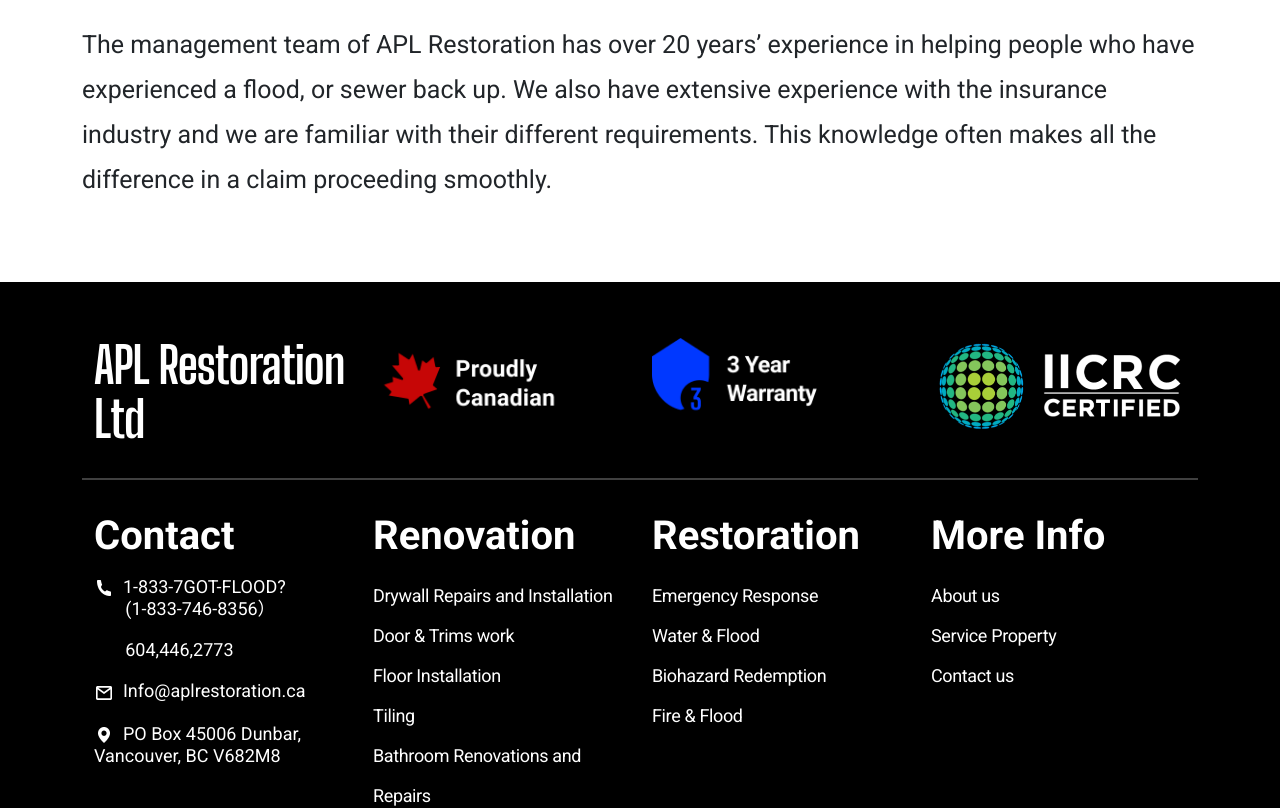
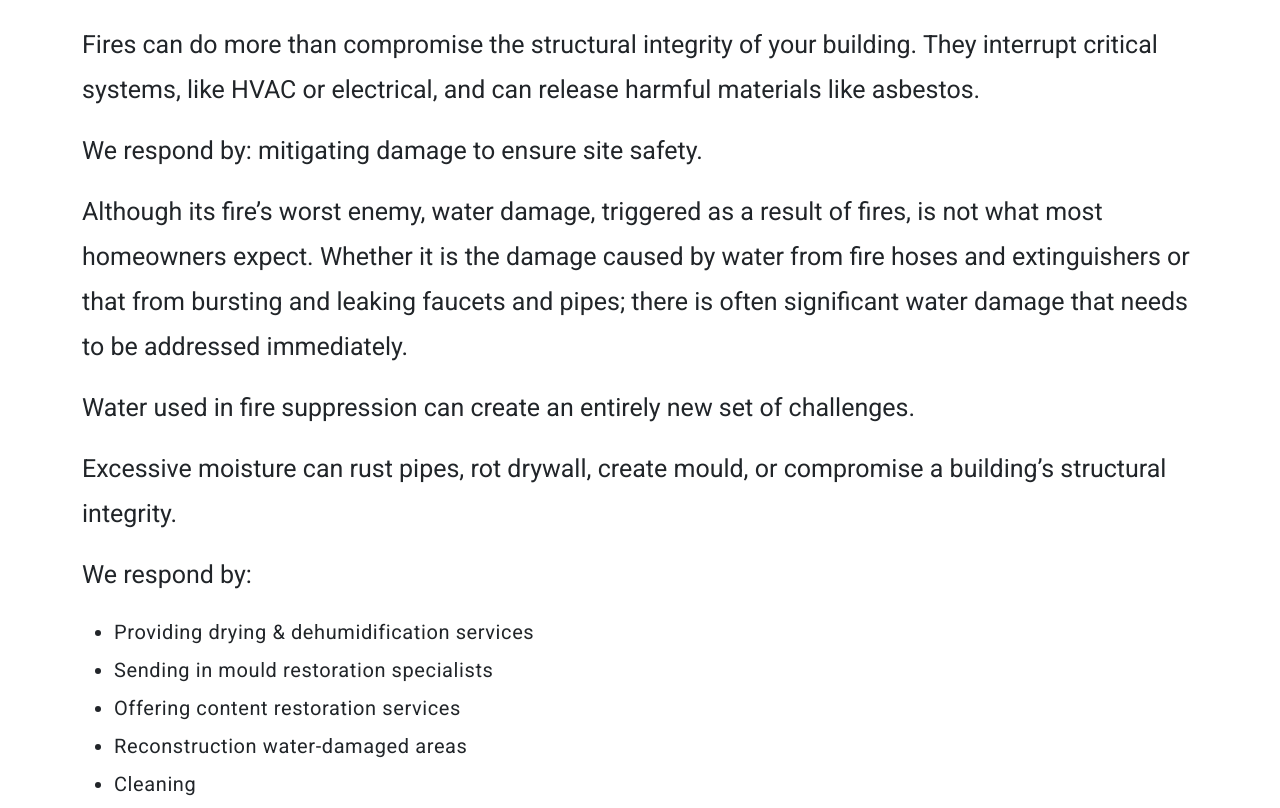
Before and after one commit to aplrestoration/apl-react, a React (Create React App) app: page /fire-and-smoke in a window 1280 px wide. Shown: the part 720-1528 px from the top of the page. Built offline with nearby package versions, Linux system fonts and the light colour scheme.

Commit message:
inserted subpage content

```diff
--- a/src/pages/BasementFinishing.js
+++ b/src/pages/BasementFinishing.js
@@ -11,12 +11,24 @@
 
       <div className="container page-text-container">
         <p>
-          The management team of APL Restoration has over 20 years’ experience
-          in helping people who have experienced a flood, or sewer back up. We
-          also have extensive experience with the insurance industry and we are
-          familiar with their different requirements. This knowledge often makes
-          all the difference in a claim proceeding smoothly.
+          Are you looking to build out your dream basement? Our team at APL
+          Restoration can help, we offer professional basement finishing
+          services to homeowners in Greater Vancouver. Our experts take the
+          guesswork out of basement finishingby planning the work and sticking
+          to the plan. Contact our experts today to get started on your basement
+          finishing project.
         </p>
+        <p>Steps to Finishing Your Basement:</p>
+        <ul className="page-li">
+          <li>Insulation Installation</li>
+          <li>Framing Walls</li>
+          <li>Drywall Installation</li>
+          <li>Drywall Finishing</li>
+          <li>Wall painting</li>
+          <li>Trim work</li>
+          <li>Subflooring and Flooring Installation</li>
+          <li>Basement Ceiling Finish</li>
+        </ul>
       </div>
     </div>
   );
--- a/src/pages/BathroomFinishing.js
+++ b/src/pages/BathroomFinishing.js
@@ -1,8 +1,8 @@
-import React from 'react'
+import React from "react";
 
 const BathroomFinishing = () => {
-    return (
-        <div className="page-container">
+  return (
+    <div className="page-container">
       <div className="container-fluid page-hero">
         <div className="container">
           <h1 className="page-title">Bathroom Finishing</h1>
@@ -11,15 +11,34 @@
 
       <div className="container page-text-container">
         <p>
-          The management team of APL Restoration has over 20 years’ experience
-          in helping people who have experienced a flood, or sewer back up. We
-          also have extensive experience with the insurance industry and we are
-          familiar with their different requirements. This knowledge often makes
-          all the difference in a claim proceeding smoothly.
+          Make the bathroom your favorite room in the house. APL Restoration Ltd
+          will help you create your dream bathroom from start to finish.
+        </p>
+        <p>Our Services:</p>
+        <ul className="page-li">
+          <li>drywall repair</li>
+          <li>replacing outdated tile or updating paint colors</li>
+          <li>new window treatments</li>
+          <li>replacing shower curtains with fashionable shower doors</li>
+          <li>installing molding</li>
+          <li>
+            replacing fixtures such as faucets, towel bars, mirrors and medicine
+            cabinets or hardware on vanity drawers
+          </li>
+          <li>
+            sanding wood features like a vanity and staining it a new shade
+          </li>
+          <li>replacing the sink</li>
+          <li>re-grouting your tile</li>
+          <li>adding a fresh bead of caulk around your bathtub</li>
+        </ul>
+        <p>
+          Be sure, our trusted handymen can help your bathroom renovation go
+          smoothly.
         </p>
       </div>
     </div>
-    )
-}
+  );
+};
 
-export default BathroomFinishing
+export default BathroomFinishing;
--- a/src/pages/Demolition.js
+++ b/src/pages/Demolition.js
@@ -1,8 +1,8 @@
-import React from 'react'
+import React from "react";
 
 const Demolition = () => {
-    return (
-        <div className="page-container">
+  return (
+    <div className="page-container">
       <div className="container-fluid page-hero">
         <div className="container">
           <h1 className="page-title">Demolition</h1>
@@ -11,15 +11,15 @@
 
       <div className="container page-text-container">
         <p>
-          The management team of APL Restoration has over 20 years’ experience
-          in helping people who have experienced a flood, or sewer back up. We
-          also have extensive experience with the insurance industry and we are
-          familiar with their different requirements. This knowledge often makes
-          all the difference in a claim proceeding smoothly.
+          When any environmental hazards are involved, it’s more than just a
+          routine dismantlement project. You need an experienced, highly
+          knowledgeable contractor to do the job right safely, cost-effectively,
+          and in full regulatory compliance.<br/> APL Restoration is the right
+          choice. We look forward to covering all your demolition needs.
         </p>
       </div>
     </div>
-    )
-}
+  );
+};
 
-export default Demolition
+export default Demolition;
--- a/src/pages/DoorAndTrimWorks.js
+++ b/src/pages/DoorAndTrimWorks.js
@@ -1,8 +1,8 @@
-import React from 'react'
+import React from "react";
 
 const DoorAndTrimWorks = () => {
-    return (
-        <div className="page-container">
+  return (
+    <div className="page-container">
       <div className="container-fluid page-hero">
         <div className="container">
           <h1 className="page-title">Door & Trimworks</h1>
@@ -11,15 +11,27 @@
 
       <div className="container page-text-container">
         <p>
-          The management team of APL Restoration has over 20 years’ experience
-          in helping people who have experienced a flood, or sewer back up. We
-          also have extensive experience with the insurance industry and we are
-          familiar with their different requirements. This knowledge often makes
-          all the difference in a claim proceeding smoothly.
+          APL Restoration provide you with a full range of doors and trims
+          services.
+        </p>
+
+        <p>
+          Trim is any strip of wood, aluminum or other materials that are placed
+          on a surface to provide texture and depth. It can be decorative or
+          more generic, but it's everything from basic baseboards to
+          window castings and crown mouldings. Even chair rails and wainscoting
+          are a part of the interior trim family.
+        </p>
+
+        <p>
+          Door and window trim covers the gap between the frame and the wall and
+          provides an elegant finish. As the casing defines a perimeter and is a
+          highly visible feature, it should blend with the architectural style
+          of the room.
         </p>
       </div>
     </div>
-    )
-}
+  );
+};
 
-export default DoorAndTrimWorks
+export default DoorAndTrimWorks;
--- a/src/pages/DrywallService.js
+++ b/src/pages/DrywallService.js
@@ -1,4 +1,4 @@
-import React from 'react'
+import React from "react";
 
 const DrywallService = () => {
   return (
@@ -11,15 +11,22 @@
 
       <div className="container page-text-container">
         <p>
-            The management team of APL Restoration has over 20 years’ experience
-            in helping people who have experienced a flood, or sewer back up. We
-            also have extensive experience with the insurance industry and we are
-            familiar with their different requirements. This knowledge often makes
-            all the difference in a claim proceeding smoothly.
+          Over the years, the walls in your home are going to sustain a lot of
+          wear and tear, from being cracked and dented by door handles to
+          getting scraped and scuffed during renovation projects. Fortunately,
+          the team here at APL Restoration Ltd has a lot of expertise in drywall
+          repairs. We will patch-up and repaint your damaged drywall quickly and
+          cleanly, so that it looks pretty much brand new.
+        </p>
+
+        <p>
+          At APL Restoration Ltd we strive to provide the highest quality
+          service to maintain total honesty, fairness, and transparency in the
+          relationships we develop with our customers.
         </p>
       </div>
     </div>
-    )
-}
+  );
+};
 
-export default DrywallService
+export default DrywallService;
--- a/src/pages/EmergencyResponse.js
+++ b/src/pages/EmergencyResponse.js
@@ -11,11 +11,31 @@
 
       <div className="container page-text-container">
         <p>
-          The management team of APL Restoration has over 20 years’ experience
-          in helping people who have experienced a flood, or sewer back up. We
-          also have extensive experience with the insurance industry and we are
-          familiar with their different requirements. This knowledge often makes
-          all the difference in a claim proceeding smoothly.
+          Most properties can be dried in 2-4 days using our Quick Dry System.
+          Whatever the cause, APL Restoration professional damage restoration
+          services are available 365 days a year, 24 hours a day to respond to
+          an emergency.
+        </p>
+
+        <p>
+          You get our Quick Dry System, which is the most advanced equipment
+          available &ndash; to dry any areas completely so that the threat of
+          mould growth and pathogen spread is minimized or eliminated. APL can
+          reduce the time it takes to dry most buildings to two to four days in
+          order to minimize your inconvenience.
+        </p>
+
+        <p>
+          Water damage losses can happen in homes and businesses. Supply lines
+          break and soak walls, floors and contents. Strong storms can result in
+          flood damage allowing water to enter the structure. You probably know
+          someone who has returned home to a kitchen or living room full of
+          water after a water heater or toilet line has broken.
+        </p>
+
+        <p>
+          This is a very difficult time for a home or business owner to walk
+          inand find a water damaged area.
         </p>
       </div>
     </div>
--- a/src/pages/FireAndSmoke.js
+++ b/src/pages/FireAndSmoke.js
@@ -11,12 +11,39 @@
 
       <div className="container page-text-container">
         <p>
-          The management team of APL Restoration has over 20 years’ experience
-          in helping people who have experienced a flood, or sewer back up. We
-          also have extensive experience with the insurance industry and we are
-          familiar with their different requirements. This knowledge often makes
-          all the difference in a claim proceeding smoothly.
+          Fires can do more than compromise the structural integrity of your
+          building. They interrupt critical systems, like HVAC or electrical,
+          and can release harmful materials like asbestos.
         </p>
+
+        <p>We respond by: mitigating damage to ensure site safety.</p>
+
+        <p>
+          Although its fire&rsquo;s worst enemy, water damage, triggered as a
+          result of fires, is not what most homeowners expect. Whether it is the
+          damage caused by water from fire hoses and extinguishers or that from
+          bursting and leaking faucets and pipes; there is often significant
+          water damage that needs to be addressed immediately.
+        </p>
+
+        <p>
+          Water used in fire suppression can create an entirely new set of
+          challenges.
+        </p>
+
+        <p>
+          Excessive moisture can rust pipes, rot drywall, create mould, or
+          compromise a building&rsquo;s structural integrity.
+        </p>
+
+        <p>We respond by:</p>
+        <ul className="page-li">
+          <li>Providing drying & dehumidification services</li>
+          <li>Sending in mould restoration specialists</li>
+          <li>Offering content restoration services</li>
+          <li>Reconstruction water-damaged areas</li>
+          <li>Cleaning</li>
+        </ul>
       </div>
     </div>
   );
--- a/src/pages/FloorInstallation.js
+++ b/src/pages/FloorInstallation.js
@@ -11,12 +11,21 @@
 
       <div className="container page-text-container">
         <p>
-          The management team of APL Restoration has over 20 years’ experience
-          in helping people who have experienced a flood, or sewer back up. We
-          also have extensive experience with the insurance industry and we are
-          familiar with their different requirements. This knowledge often makes
-          all the difference in a claim proceeding smoothly.
+          APL Restoration Ltd has an extensive inventory of flooring options in
+          all types, colors, shapes and sizes. Our flooring specialists will
+          evaluate your needs and make a smart recommendation. Then our expert
+          installers will get your new floor installed and looking great!
         </p>
+
+        <p>Flooring types:</p>
+        <ul className="page-li">
+          <li>Hardwood Flooring</li>
+          <li>Laminate Flooring</li>
+          <li>Carpeting</li>
+          <li>Natural Stone Tile</li>
+          <li>Ceramic or Porcelain Tile Floors</li>
+          <li>Vinyl or Linoleum Floor Installation</li>
+        </ul>
       </div>
     </div>
   );
--- a/src/pages/Painting.js
+++ b/src/pages/Painting.js
@@ -11,11 +11,21 @@
 
       <div className="container page-text-container">
         <p>
-          The management team of APL Restoration has over 20 years’ experience
-          in helping people who have experienced a flood, or sewer back up. We
-          also have extensive experience with the insurance industry and we are
-          familiar with their different requirements. This knowledge often makes
-          all the difference in a claim proceeding smoothly.
+          APL Restoration Ltd helps you transform your home with color. If
+          it&rsquo;s a complete house repaint, an eye-catching accent wall, or
+          anything in between, we will handle it. Our professional painters can
+          paint houses and apartments of all shapes and sizes, interior and
+          exterior.
+        </p>
+
+        <p>
+          We show up on time, finish the job on time, and leave with a result
+          that goes above and beyond your expectations. Your satisfaction is our
+          number-one goal, and we take every step of the painting process
+          seriously, from our preparation to the final quality checks. And we
+          make sure there are no surprises along the way: from arriving on time
+          to finishing on time and providing you with an accurate, upfront price
+          quote.
         </p>
       </div>
     </div>
--- a/src/pages/Tiling.js
+++ b/src/pages/Tiling.js
@@ -11,11 +11,11 @@
 
       <div className="container page-text-container">
         <p>
-          The management team of APL Restoration has over 20 years’ experience
-          in helping people who have experienced a flood, or sewer back up. We
-          also have extensive experience with the insurance industry and we are
-          familiar with their different requirements. This knowledge often makes
-          all the difference in a claim proceeding smoothly.
+          We are proud of ourselves on the quality of our service and the work
+          that we have completed. APL Restoration have a qualified tiler with
+          more than 15 years’ experience in tiling service. Our goal is to
+          provide great service to our customers. Contact us today for more
+          information.
         </p>
       </div>
     </div>
```
Lines whose indentation alone changed are shown as unchanged.
